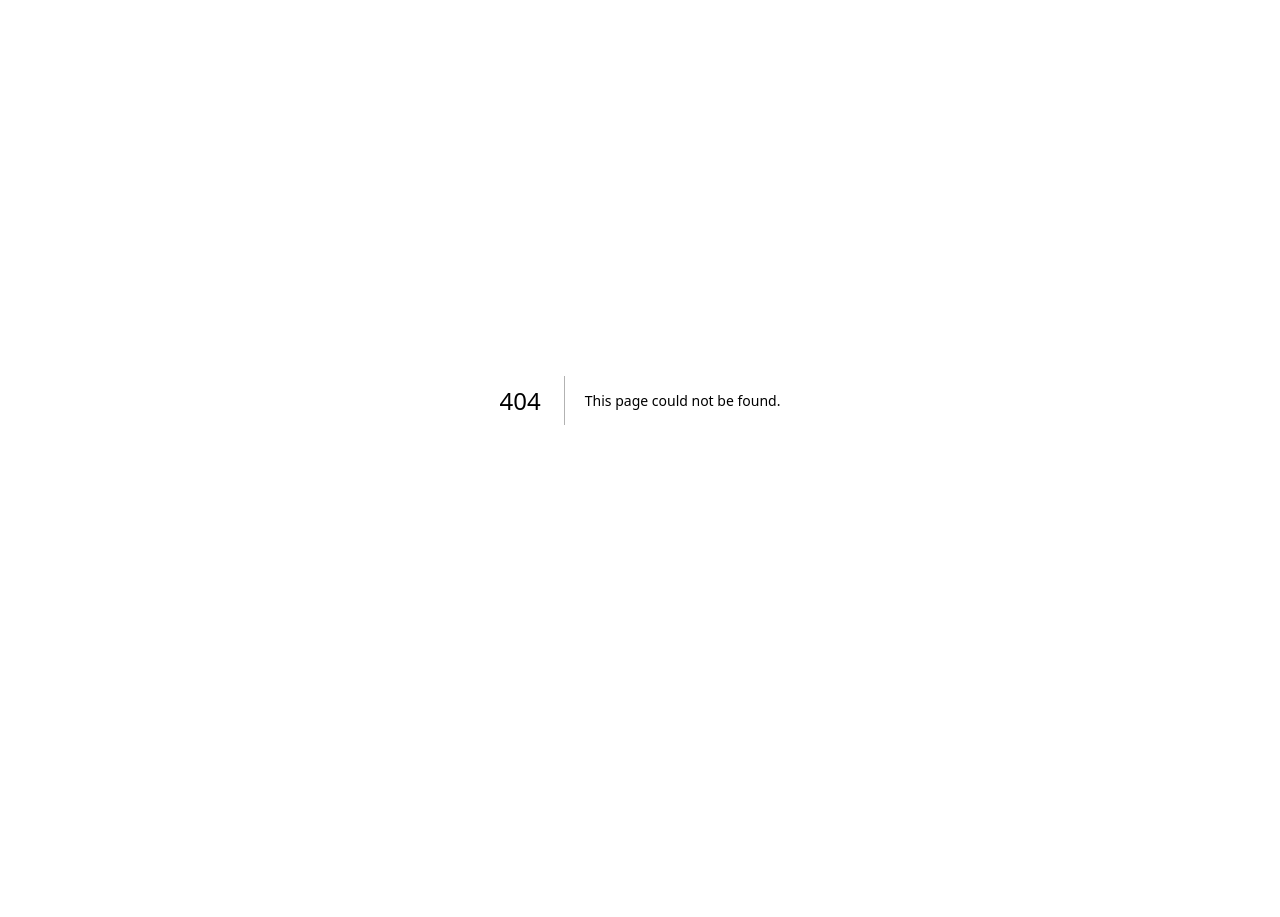
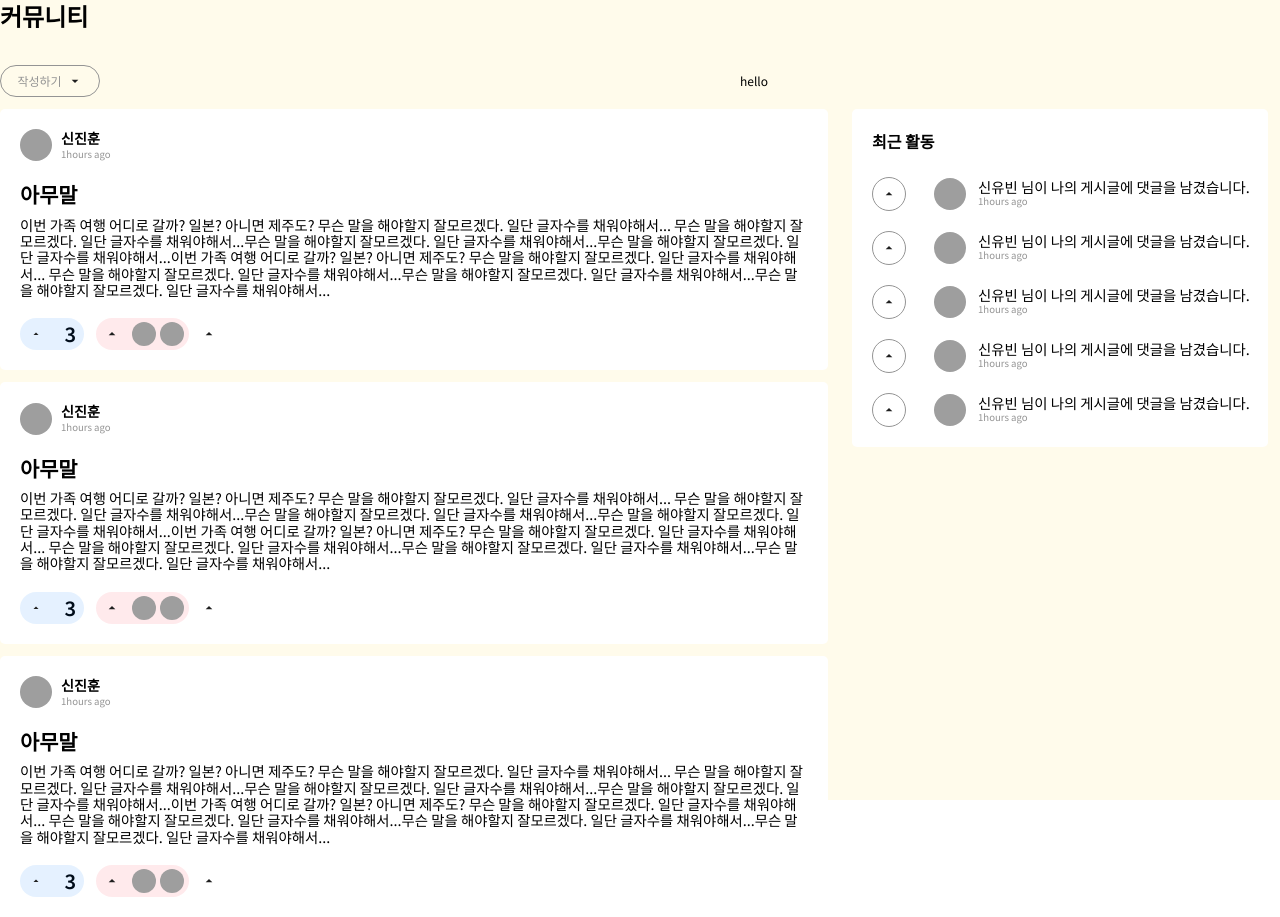
Before and after one commit to family-community-project/Frontend, a Next.js app in the folder family/: page /community in a window 1280 px wide. Before the commit this address had no page. Before the commit the page ends 800 px from the top, so only its background shows below. Built offline with nearby package versions, Linux system fonts and the light colour scheme; grey boxes are pictures that could not be loaded.

Commit message:
feat: add community layout

```diff
--- /dev/null
+++ b/family/src/app/community/_components/ActionsHeader.tsx
@@ -0,0 +1,20 @@
+import { Button } from "@/app/components/button";
+import { DropDown } from "@/app/components/dropdown";
+
+export default function ActionsHeader() {
+  return (
+    <div className="w-full h-fit bg-amber-50 flex justify-between">
+      <span className="w-25">
+        <DropDown
+          name=""
+          option={["옵션1", "옵션2"]}
+          placeholder={"작성하기"}
+        />
+      </span>
+      <span className="w-25">
+        {" "}
+        <Button text={"hello"} />
+      </span>
+    </div>
+  );
+}
--- /dev/null
+++ b/family/src/app/community/_components/FeedItem.tsx
@@ -0,0 +1,40 @@
+import Image from "next/image";
+import FeedItemActions from "./FeedItemActions";
+
+export default function FeedItem() {
+  return (
+    <div className="flex flex-col justify-start items-start flex-grow-0 flex-shrink-0 h-fit w-full gap-5 p-5 rounded-[5px] bg-white">
+      <div className="flex justify-center items-center flex-grow-0 flex-shrink-0 relative gap-[9px]">
+        <img
+          src="https://placebear.com/32/32"
+          className="flex-grow-0 flex-shrink-0 w-8 h-8 rounded-[100px] object-cover"
+        />
+        <div className="flex flex-col justify-start items-start flex-grow-0 flex-shrink-0 w-[54px] relative">
+          <p className="flex-grow-0 flex-shrink-0 text-body3 font-semibold text-left text-black">
+            신진훈
+          </p>
+          <p className="self-stretch flex-grow-0 flex-shrink-0 w-[54px] text-body5  text-left text-gray-500">
+            1hours ago
+          </p>
+        </div>
+      </div>
+      <div className="flex flex-col justify-start items-start self-stretch flex-grow-0 flex-shrink-0 relative gap-2">
+        <p className="self-stretch flex-grow-0 flex-shrink-0 w-[788px] text-title3 font-bold text-left text-black">
+          아무말
+        </p>
+        <p className="self-stretch flex-grow-0 flex-shrink-0 w-[788px] text-body4 text-left text-black">
+          이번 가족 여행 어디로 갈까? 일본? 아니면 제주도? 무슨 말을 해야할지
+          잘모르겠다. 일단 글자수를 채워야해서... 무슨 말을 해야할지 잘모르겠다.
+          일단 글자수를 채워야해서...무슨 말을 해야할지 잘모르겠다. 일단
+          글자수를 채워야해서...무슨 말을 해야할지 잘모르겠다. 일단 글자수를
+          채워야해서...이번 가족 여행 어디로 갈까? 일본? 아니면 제주도? 무슨
+          말을 해야할지 잘모르겠다. 일단 글자수를 채워야해서... 무슨 말을
+          해야할지 잘모르겠다. 일단 글자수를 채워야해서...무슨 말을 해야할지
+          잘모르겠다. 일단 글자수를 채워야해서...무슨 말을 해야할지 잘모르겠다.
+          일단 글자수를 채워야해서...
+        </p>
+      </div>
+      <FeedItemActions />
+    </div>
+  );
+}
--- /dev/null
+++ b/family/src/app/community/_components/FeedItemActions.tsx
@@ -0,0 +1,36 @@
+import Image from "next/image";
+
+export default function FeedItemActions() {
+  return (
+    <div className="flex justify-start items-center flex-grow-0 flex-shrink-0 relative gap-3">
+      <div className="flex justify-end items-center flex-grow-0 flex-shrink-0 w-16 h-8 relative gap-2.5 px-2 py-0.5">
+        <div className="flex justify-start items-center flex-grow-0 flex-shrink-0 w-16 h-8 absolute left-0 top-0 gap-2.5 rounded-[100px] bg-[#007aff]/10">
+          <div className="flex justify-center items-center flex-grow-0 flex-shrink-0 w-8 h-8 relative gap-2.5 p-2.5">
+            <Image src={"/arrowup.svg"} width={16} height={16} alt="icon" />
+          </div>
+        </div>
+        <p className="flex-grow-0 flex-shrink-0 text-xl font-semibold text-left text-black">
+          3
+        </p>
+      </div>
+      <div className="flex flex-col justify-center items-end flex-grow-0 flex-shrink-0 h-8 w-[93px] relative gap-2.5 px-[5px] py-1">
+        <div className="flex justify-start items-center flex-grow-0 flex-shrink-0 w-[93px] h-8 absolute left-0 top-0 gap-2.5 rounded-[100px] bg-[#ff334b]/10">
+          <div className="flex justify-center items-center flex-grow-0 flex-shrink-0 w-8 h-8 relative gap-2.5 px-1 py-2.5">
+            <Image src={"/arrowup.svg"} width={16} height={16} alt="icon" />
+          </div>
+        </div>
+        <div className="flex justify-start items-center flex-grow-0 flex-shrink-0 relative gap-1">
+          <img
+            src="https://placebear.com/24/24"
+            className="flex-grow-0 flex-shrink-0 w-6 h-6 rounded-[100px] object-cover"
+          />
+          <img
+            src="https://placebear.com/24/24"
+            className="flex-grow-0 flex-shrink-0 w-6 h-6 rounded-[100px] object-cover"
+          />
+        </div>
+      </div>
+      <Image src={"/arrowup.svg"} width={16} height={16} alt="icon" />
+    </div>
+  );
+}
--- /dev/null
+++ b/family/src/app/community/_components/Log.tsx
@@ -0,0 +1,25 @@
+import Image from "next/image";
+
+export default function Log() {
+  return (
+    <div className="flex justify-start items-center self-stretch flex-grow-0 flex-shrink-0 gap-7">
+      <div className="flex justify-start items-center flex-grow-0 flex-shrink-0 relative gap-2.5 p-2 rounded-[100px] border border-[#949494]">
+        <Image src={"/arrowup.svg"} width={16} height={16} alt="icon" />
+      </div>
+      <div className="flex justify-start items-center flex-grow-0 flex-shrink-0 relative gap-3">
+        <img
+          src="https://placebear.com/32/32"
+          className="flex-grow-0 flex-shrink-0 w-8 h-8 rounded-[100px] object-cover"
+        />
+        <div className="flex flex-col justify-start items-start flex-grow-0 flex-shrink-0 relative">
+          <p className="flex-grow-0 flex-shrink-0 text-body4 text-left text-black">
+            신유빈 님이 나의 게시글에 댓글을 남겼습니다.
+          </p>
+          <p className="flex-grow-0 flex-shrink-0 text-body5 text-left text-gray-500">
+            1hours ago
+          </p>
+        </div>
+      </div>
+    </div>
+  );
+}
--- /dev/null
+++ b/family/src/app/community/_components/LogList.tsx
@@ -0,0 +1,19 @@
+import Image from "next/image";
+import Log from "./Log";
+
+export default function LogList() {
+  return (
+    <div className="flex flex-col h-fit justify-center items-center flex-grow-0 flex-shrink-0 w-[416px] relative gap-6 p-5 rounded-[5px] bg-white">
+      <p className="self-stretch flex-grow-0 flex-shrink-0 w-[376px] text-base font-semibold text-left text-black">
+        최근 활동
+      </p>
+      <div className="flex flex-col justify-start items-start self-stretch flex-grow-0 flex-shrink-0 gap-5">
+        <Log />
+        <Log />
+        <Log />
+        <Log />
+        <Log />
+      </div>
+    </div>
+  );
+}
--- /dev/null
+++ b/family/src/app/community/page.tsx
@@ -0,0 +1,25 @@
+import ActionsHeader from "./_components/ActionsHeader";
+import FeedItem from "./_components/FeedItem";
+import LogList from "./_components/LogList";
+
+export default function Community() {
+  return (
+    // TODO Remove temp DIV
+    <div className="w-full bg-amber-50 flex justify-center">
+      <div className="w-[1280px] flex flex-col h-screen gap-8">
+        <h1 className="text-title2 font-semibold">커뮤니티</h1>
+        <div className="flex w-[840px] flex-col gap-3">
+          <ActionsHeader />
+          <div className="flex gap-6">
+            <div className="flex flex-col  gap-3">
+              <FeedItem />
+              <FeedItem />
+              <FeedItem />
+            </div>
+            <LogList />
+          </div>
+        </div>
+      </div>
+    </div>
+  );
+}
```
